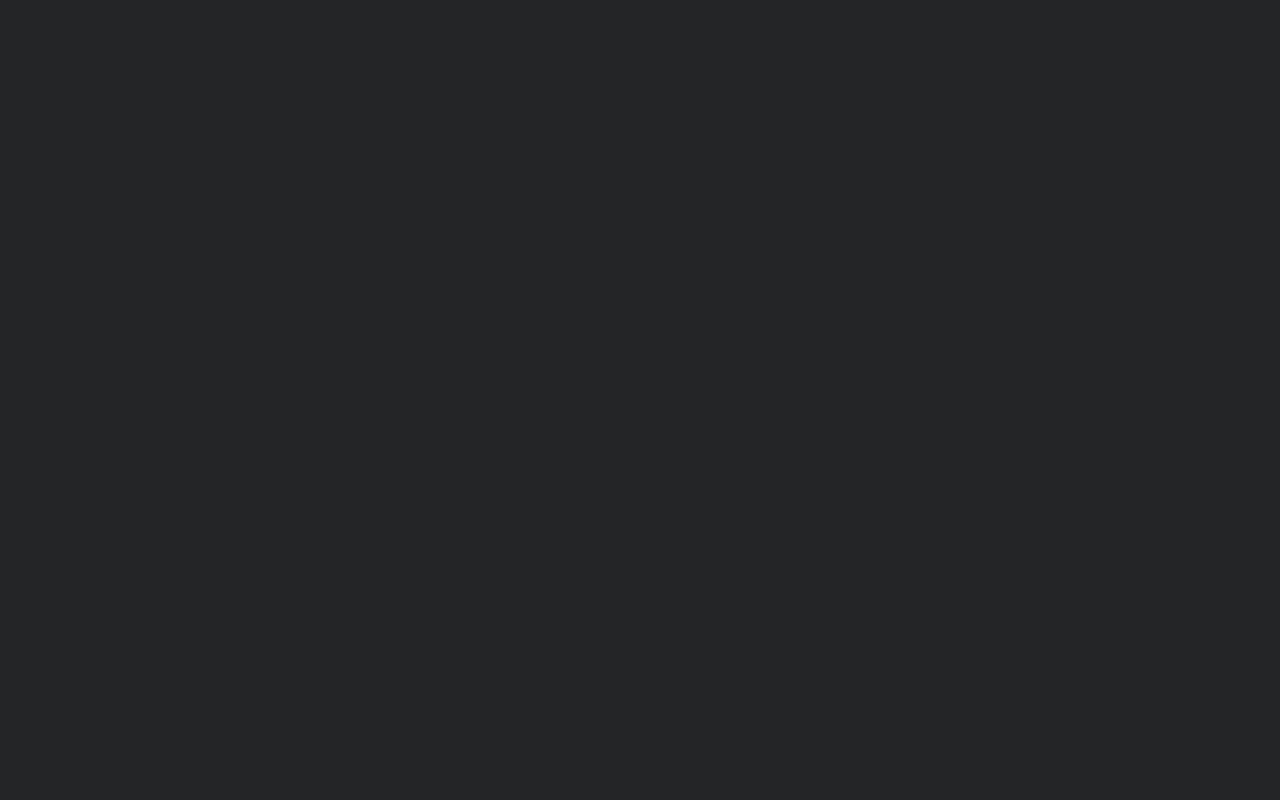
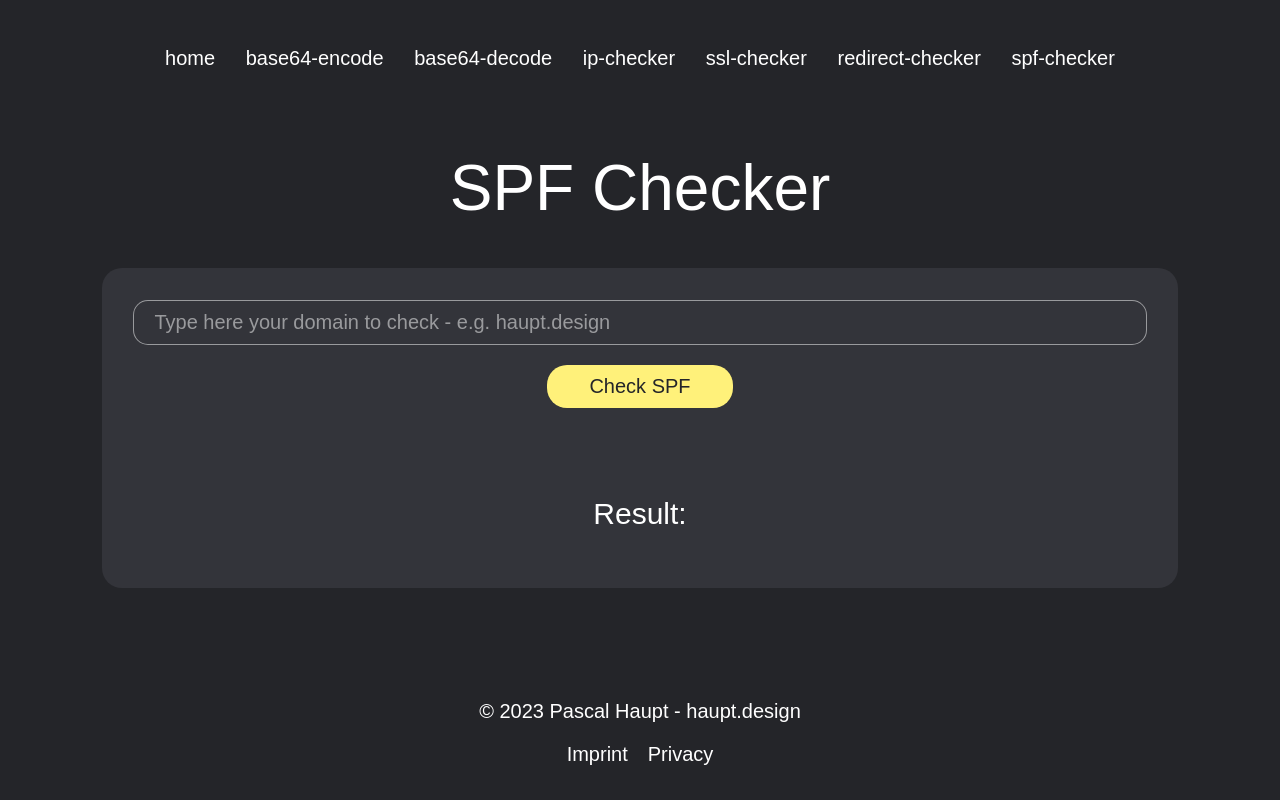
Before and after one commit to haupt-pascal/toolware.dev, a Nuxt app: page /spf-checker in a window 1280 px wide. Before the commit this address had no page. Built offline with nearby package versions, Linux system fonts and the light colour scheme.

Commit message:
added spf checker

```diff
--- a/components/Navigation.vue
+++ b/components/Navigation.vue
@@ -6,6 +6,7 @@
         <a href="/ip-checker">ip-checker</a>
         <a href="/ssl-checker">ssl-checker</a>
         <a href="/redirect-checker">redirect-checker</a>
+        <a href="/spf-checker">spf-checker</a>
     </div>
 </template>
 <style lang="scss">
--- a/layouts/default.vue
+++ b/layouts/default.vue
@@ -7,33 +7,45 @@
     <div class="container-row">
       <div class="container">
         <h2>
-                ip <br> checker
+          ip <br />
+          checker
         </h2>
         <a href="/ip-checker">Click here</a>
       </div>
       <div class="container">
         <h2>
-                base64 <br> encode
+          base64 <br />
+          encode
         </h2>
         <a href="base64-encode">Click here</a>
       </div>
       <div class="container">
         <h2>
-                base64 <br> decode
+          base64 <br />
+          decode
         </h2>
         <a href="ssl-checker">Click here</a>
       </div>
       <div class="container">
         <h2>
-                ssl <br> checker
+          ssl <br />
+          checker
         </h2>
         <a href="ssl-checker">Click here</a>
       </div>
       <div class="container">
         <h2>
-                redirect <br> checker
+          redirect <br />
+          checker
         </h2>
         <a href="/redirect-checker">Click here</a>
+      </div>
+      <div class="container">
+        <h2>
+          spf <br />
+          checker
+        </h2>
+        <a href="/spf-checker">Click here</a>
       </div>
     </div>
   </div>
@@ -43,28 +55,16 @@
 
     <div class="container-row">
       <div class="container">
-            <h3>
-                Lorem ipsum
-            </h3>
-            <p>
-                Lorem ipsum dolor sit amet, consectetur adipiscing elit.
-            </p>
+        <h3>Lorem ipsum</h3>
+        <p>Lorem ipsum dolor sit amet, consectetur adipiscing elit.</p>
       </div>
       <div class="container">
-            <h3>
-                Lorem ipsum
-            </h3>
-            <p>
-                Lorem ipsum dolor sit amet, consectetur adipiscing elit.
-            </p>
+        <h3>Lorem ipsum</h3>
+        <p>Lorem ipsum dolor sit amet, consectetur adipiscing elit.</p>
       </div>
       <div class="container">
-            <h3>
-                Lorem ipsum
-            </h3>
-            <p>
-                Lorem ipsum dolor sit amet, consectetur adipiscing elit.
-            </p>
+        <h3>Lorem ipsum</h3>
+        <p>Lorem ipsum dolor sit amet, consectetur adipiscing elit.</p>
       </div>
     </div>
   </div>
@@ -72,5 +72,5 @@
   <Footer />
 </template>
 <style lang="scss">
-@import '@/assets/stylesheet/style';
+@import "@/assets/stylesheet/style";
 </style>
--- /dev/null
+++ b/pages/spf-checker.vue
@@ -0,0 +1,68 @@
+<template>
+    <Navigation />
+      <h1>SPF Checker</h1>
+      <div class="input-container">
+        <input
+          type="text"
+          placeholder="Type here your domain to check - e.g. haupt.design"
+          v-model="inputURL"
+          @keyup.enter="handleEnterKey"
+        />
+        <button @click="checkSPF">Check SPF</button>
+        <div class="result-container">
+          <h2>Result:</h2>
+          <p v-if="loading">Loading...</p>
+          <p v-if="result">The SPF record is:<b>{{ result }}</b></p>
+        </div>
+      </div>
+      <Footer />
+</template>
+
+  <script setup>
+  import { ref, watch } from "vue";
+
+  const inputURL = ref("");
+  const loading = ref(false);
+  const result = ref("");
+
+  const checkSPF = async () => {
+    if (inputURL.value) {
+      loading.value = true;
+      try {
+        const response = await useFetch("/api/spf", {
+          query: {
+            url: inputURL.value,
+          },
+        });
+        const data = response.data;
+        result.value = data || "No SPF record found.";
+      } catch (error) {
+        console.error("Error fetching SPF record:", error);
+        result.value = "Error fetching SPF record.";
+      } finally {
+        loading.value = false;
+      }
+    } else {
+      result.value = "Please enter a domain.";
+    }
+  };
+
+  const handleEnterKey = () => {
+    if (inputURL.value.trim() !== "") {
+      checkSPF();
+    }
+  };
+
+  watch(
+    () => inputURL.value,
+    () => {
+      if (event.key === "Enter") {
+        handleEnterKey();
+      }
+    }
+  );
+  </script>
+
+  <style scoped>
+  /* Your styles here */
+  </style>
```
Also changed, not shown: 1 other file (tests, documents, lock files or other folders). Lines whose indentation alone changed are shown as unchanged.
